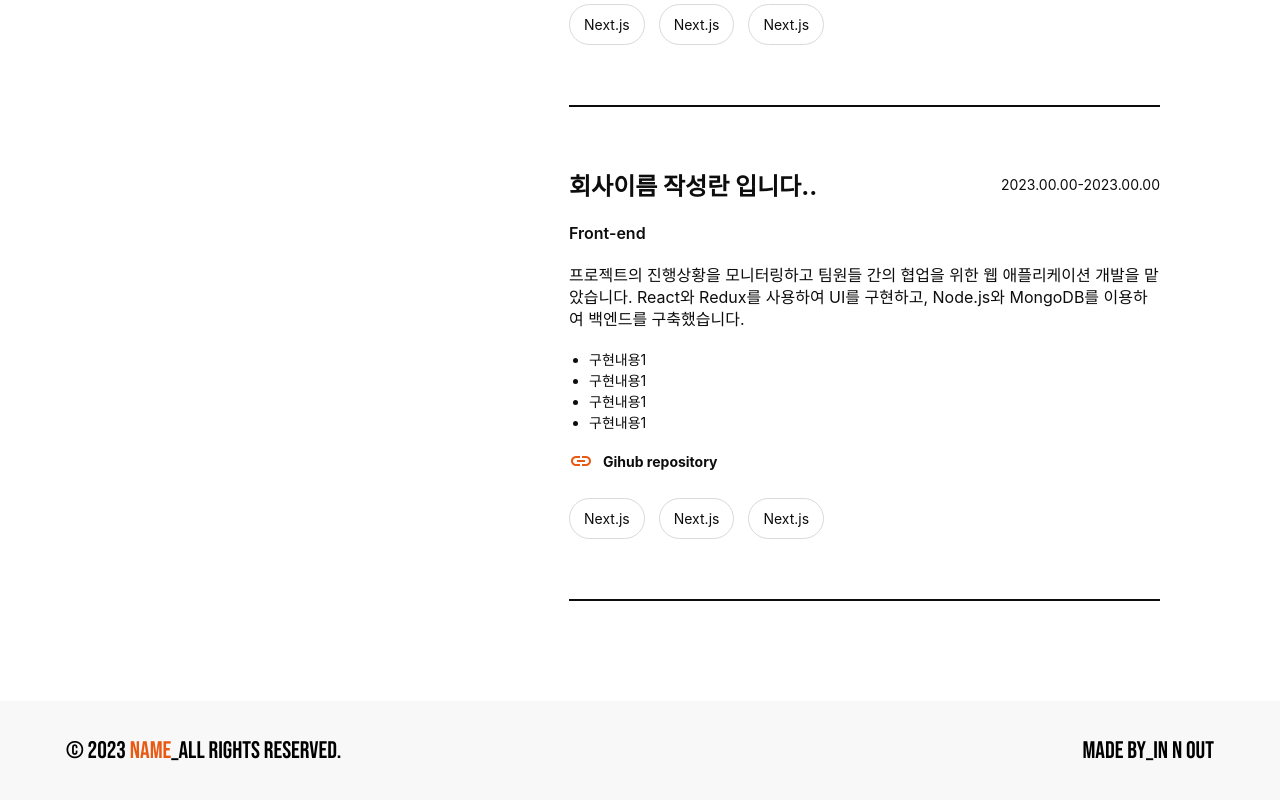
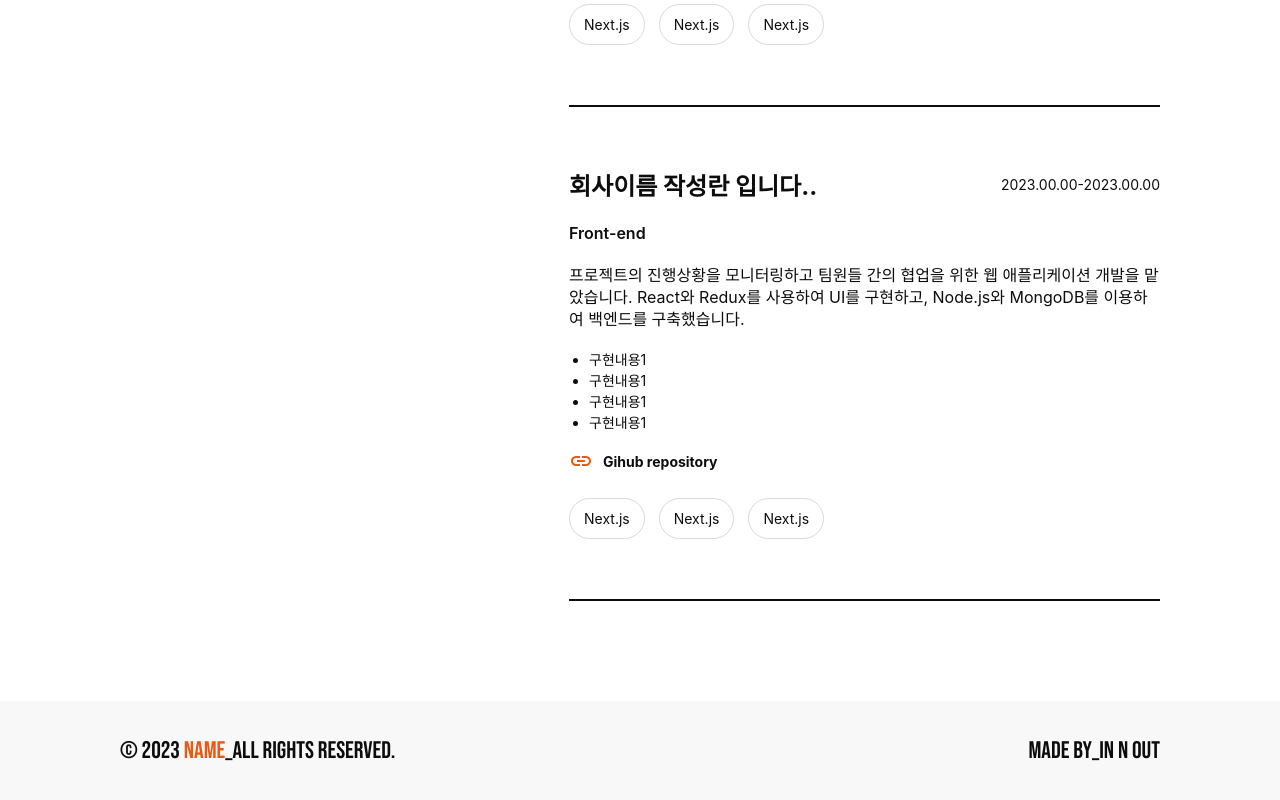
Before and after one commit to In-N-Out-Dev/PortfolioHub, a React (Vite) app: page / in a window 1280 px wide. Shown: the part 4236-5036 px from the top of the page. Built offline with nearby package versions, Linux system fonts and the light colour scheme.

Commit message:
refactor: modify Footer component

```diff
--- a/src/components/common/Footer.tsx
+++ b/src/components/common/Footer.tsx
@@ -17,12 +17,21 @@ const Footer = () => {
 };
 
 const FooterWrapper = styled.footer`
+  position: relative;
   width: 100%;
-  padding: 3.5rem 6.6rem;
-  /**TODO: 추후 머지된 BACKGROUND_SUB로 변경
-   */
-  background-color: rgba(217, 217, 217, 0.2);
+  padding: 3.5rem 12rem;
   font-family: 'Bebas Neue', cursive;
+  background-color: ${({ theme }) => theme.colors.BACKGROUND_SUB};
+  ::after {
+    content: '';
+    position: absolute;
+    top: 0;
+    bottom: 0;
+    left: 0;
+    right: 0;
+    background-color: ${({ theme }) => theme.colors.BACKGROUND};
+    z-index: -1;
+  }
 `;
 
 const Contents = styled.div`
@@ -32,6 +41,7 @@ const Contents = styled.div`
 
 const Texts = styled.p`
   font-size: 2.4rem;
+  color: ${({ theme }) => theme.colors.MAIN_FONT};
 `;
 
 const NameLink = styled.a`
```
